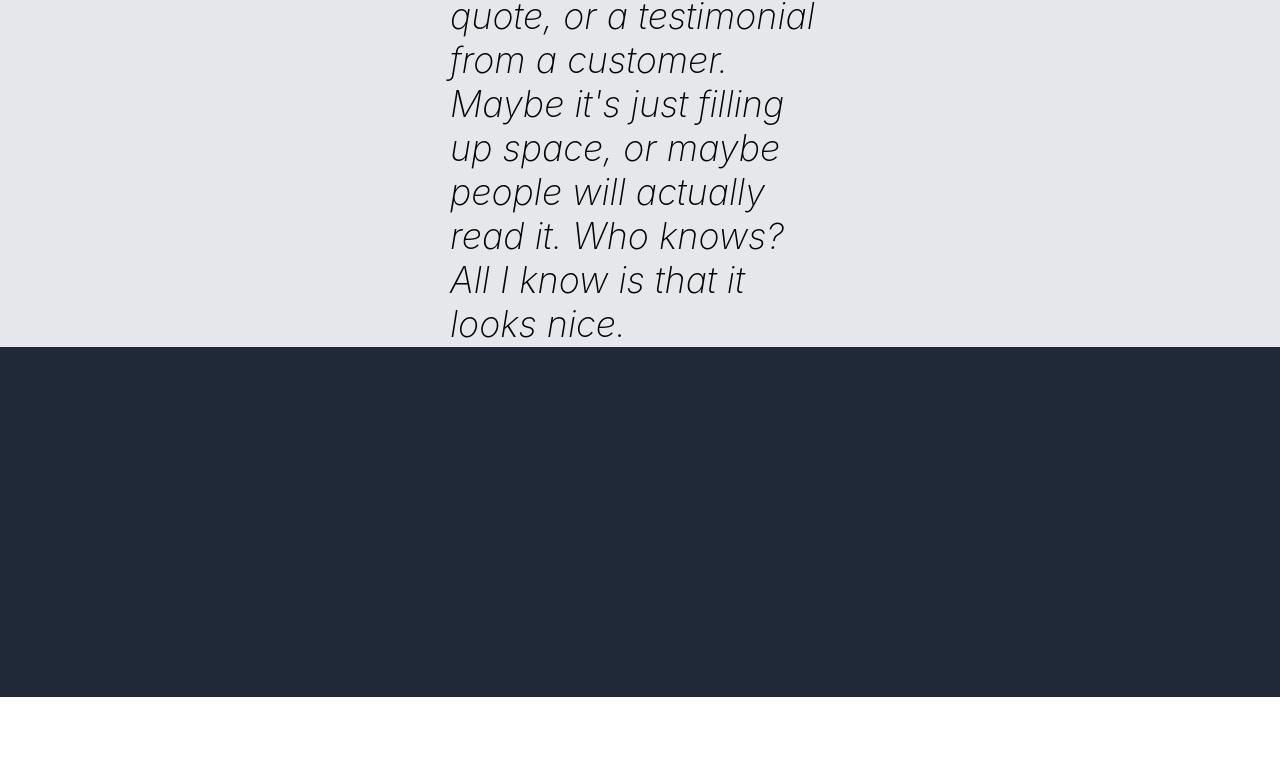
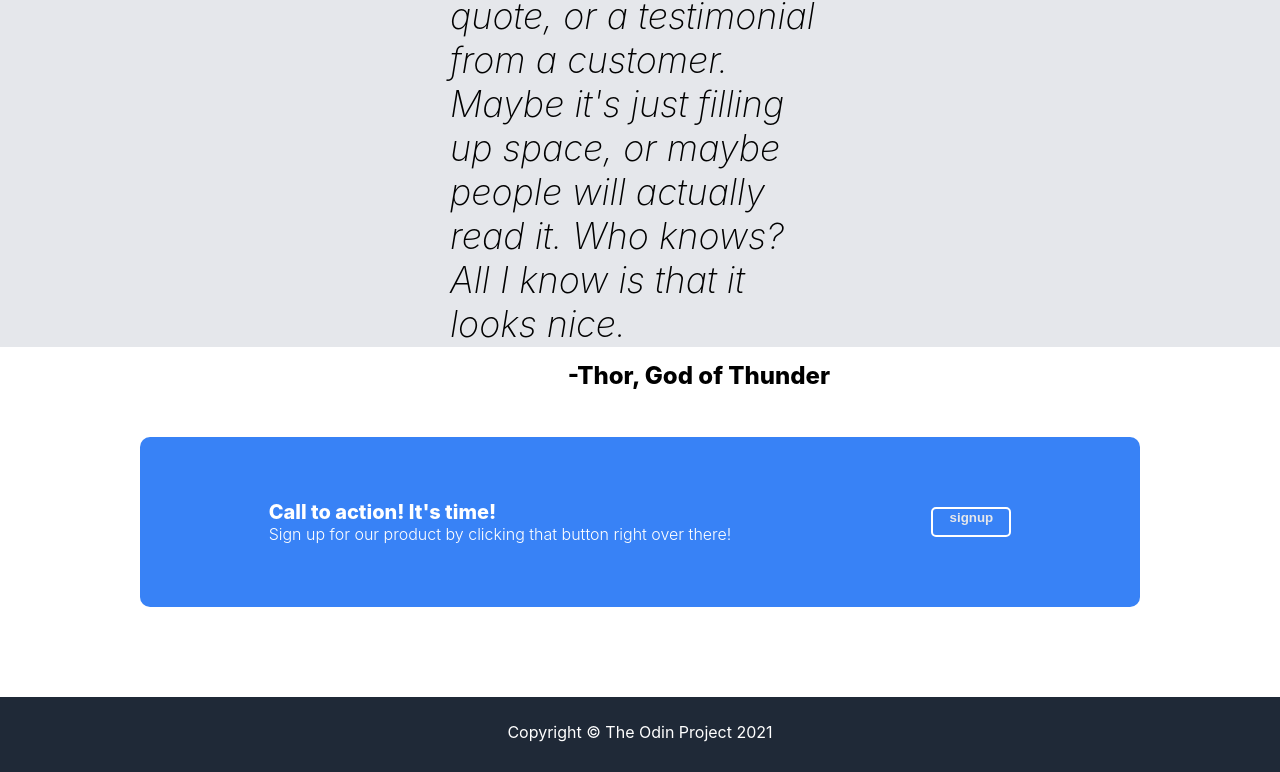
Before and after one commit to LBenevides91/FirstWebPage, a plain HTML site: page index.html in a window 1280 px wide. Shown: the part 715-1487 px from the top of the page. Before the commit the page ends 1412 px from the top, so only its background shows below. Drawn offline with Linux system fonts and the light colour scheme.

Commit message:
Edit index.html, styles.css

```diff
--- a/index.html
+++ b/index.html
@@ -28,7 +28,7 @@
                 <div class="headersubtext">
                     This website has some subtext that goes here under the main title. It's a smaller font and the color is lower contrast;
                 </div>
-                <button class="button">Sign up</button>
+                <button class="buttonheader">Sign up</button>
                 </div>
 
                 <div class="photo">
@@ -79,8 +79,19 @@
         </div>
         <div class="signup">
             <div class="signupbox">
-
+                <div class="empty">
+                    <div class="signuptext">
+                        Call to action! It's time!
+                    </div>
+                    <div class="signupsubtext">
+                        Sign up for our product by clicking that button right over there!
+                    </div>
+                </div>
+                <button class="buttonsignup"> signup </button>
             </div>
+        </div>
+        <div class="footer">
+            Copyright  ©  The Odin Project 2021
         </div>
     </div>
 </body>
--- a/styles.css
+++ b/styles.css
@@ -86,7 +86,7 @@ body {
     height: 150px;
 }
 
-.button{
+.buttonheader{
     display:flex;
     width: 80px;
     background-color: #3882f6;
@@ -171,11 +171,60 @@ a:link, :visited{
 
 .signup{
     display: flex;
+    flex-grow: 1;
     height: 350px;
-    background-color: #1F2937;
+    justify-content: center;
+    align-items: center;
 }
 
 .signupbox{
     display: flex;
-    height: 200px;
+    height: 170px;
+    width: 1000px;
+    background-color: #3882f6;
+    border-radius: 10px;
+    justify-content: center;
+    color: white;
 }
+
+.signuptext{
+    display: flex;
+    font-size: 20px;
+    font-weight: 800;
+}
+
+.signupsubtext{
+    display: flex;
+    font-size: 16px;
+    font-weight: 300;
+}
+
+.buttonsignup{
+    display: flex;
+    width: 80px;
+    height: 30px;
+    background-color: #3882f6;
+    border: 2px solid white;
+    color: #e5e7eb;
+    font-weight: 800;
+    justify-content: center;
+    border-radius: 5px;
+    margin-top: 70px;
+}
+
+.empty{
+    display: flex;
+    flex-direction: column;
+    justify-content: center;
+    align-items: start;
+    margin-right: 200px;
+}
+
+.footer{
+    background-color: #1F2937;
+    color: white;
+    text-align: center;
+    font-size: 16px;
+    height: 50px;
+    padding-top: 25px;
+}
```
Also changed, not shown: Index.html (deleted, +0 -75 lines).
